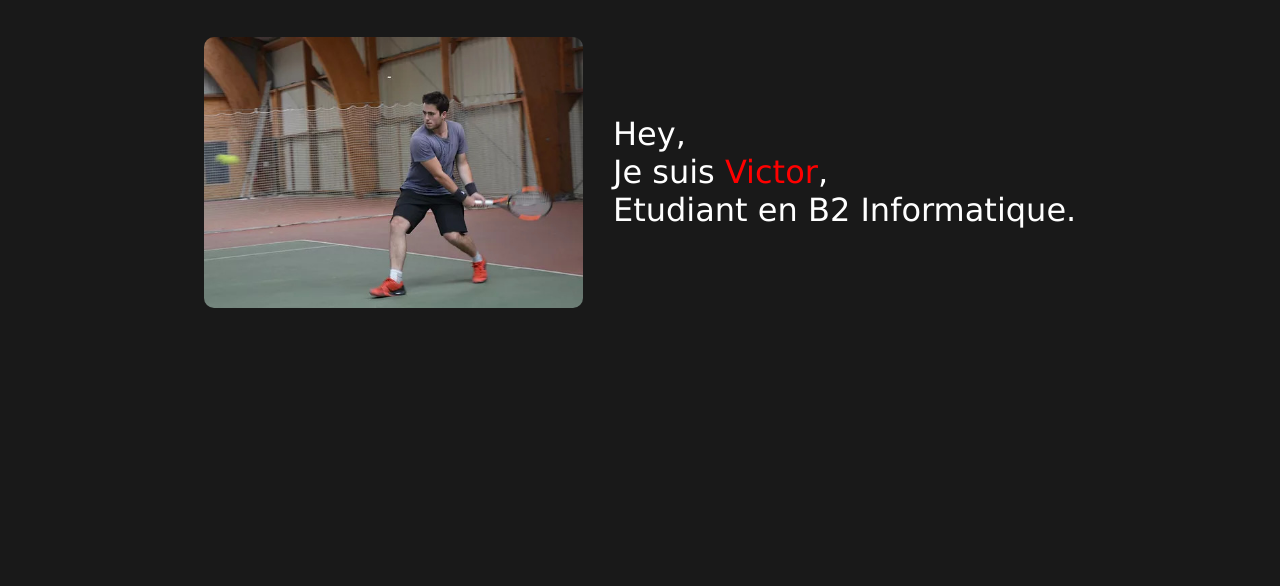
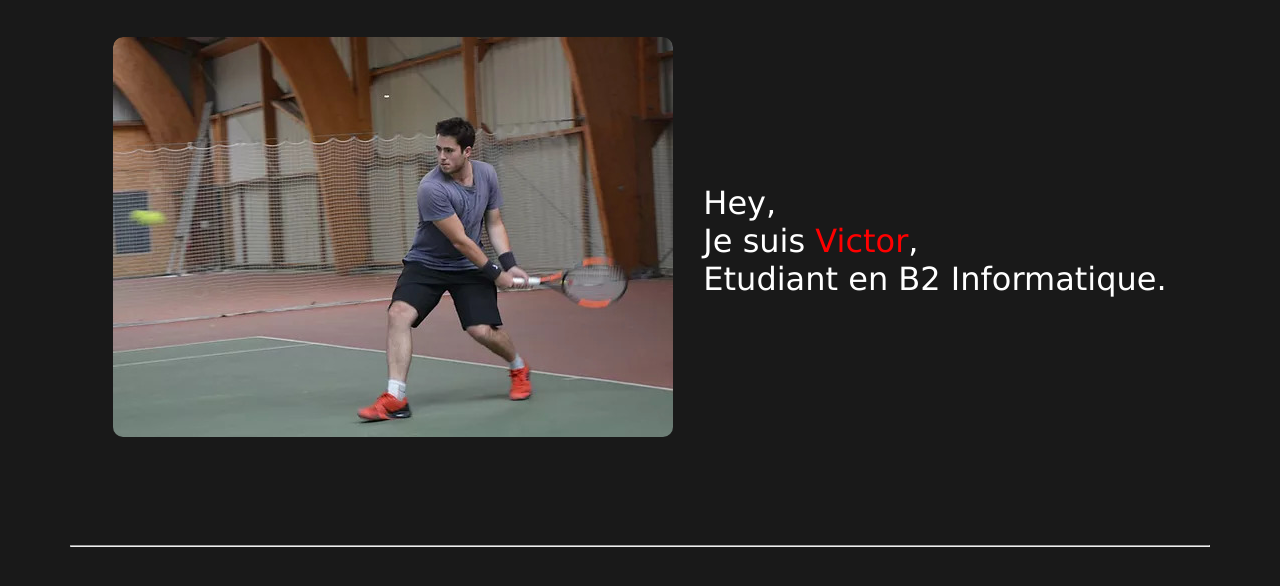
Before and after one commit to VicAffile/cv, a PHP site: page / in a window 1280 px wide. Shown: the part 163-749 px from the top of the page. Run offline with PHP 8.4, Linux system fonts and the light colour scheme.

Commit message:
retouche accueil

```diff
--- a/index.html
+++ b/index.html
@@ -23,10 +23,16 @@
     </header>
 
     <section id="presentation">
-        <img src="photo/e08322_6fa8d0a1e1384fa59fa5ca3f05ef7529_mv2.jpg" alt="Au sommet de ma concentration mdr" width="30%" height="30%">
+        <div class="base_zoom">
+            <div class="zoom">
+                <img src="photo/e08322_6fa8d0a1e1384fa59fa5ca3f05ef7529_mv2.jpg" alt="Au sommet de ma concentration mdr">
+            </div>
+        </div>
         <p>Hey,<br>Je suis
             <span class="couleur_speciale">Victor</span>,<br>Etudiant en B2 Informatique.</p>
     </section>
+
+    <hr>
 
     <section id="qui_suis_je"></section>
 
--- a/style.css
+++ b/style.css
@@ -2,6 +2,10 @@ body {
     background-color: var(--couleur-fond);
     color: white;
     font-family: Verdana;
+}
+
+div+p {
+    margin-left: 30px;
 }
 
 header {
@@ -17,6 +21,11 @@ header {
     background-color: var(--couleur-header);
 }
 
+hr {
+    margin-top: 100px;
+    width: 90%;
+}
+
 h1 {
     color: var(--couleur-speciale);
 }
@@ -29,12 +38,27 @@ img {
     border-radius: 10px;
 }
 
-img+p {
-    margin-left: 30px;
+.base_zoom {
+    overflow: hidden;
+    border-radius: 10px;
 }
 
 .couleur_speciale {
     color: var(--couleur-speciale);
+}
+
+.zoom {
+    width: 100%;
+    height: 100%;
+    border-radius: 10px;
+}
+
+.zoom img {
+    transform: all 1s ease;
+}
+
+.zoom:hover img {
+    transform: scale(1.25);
 }
 
 #accueil {
```
